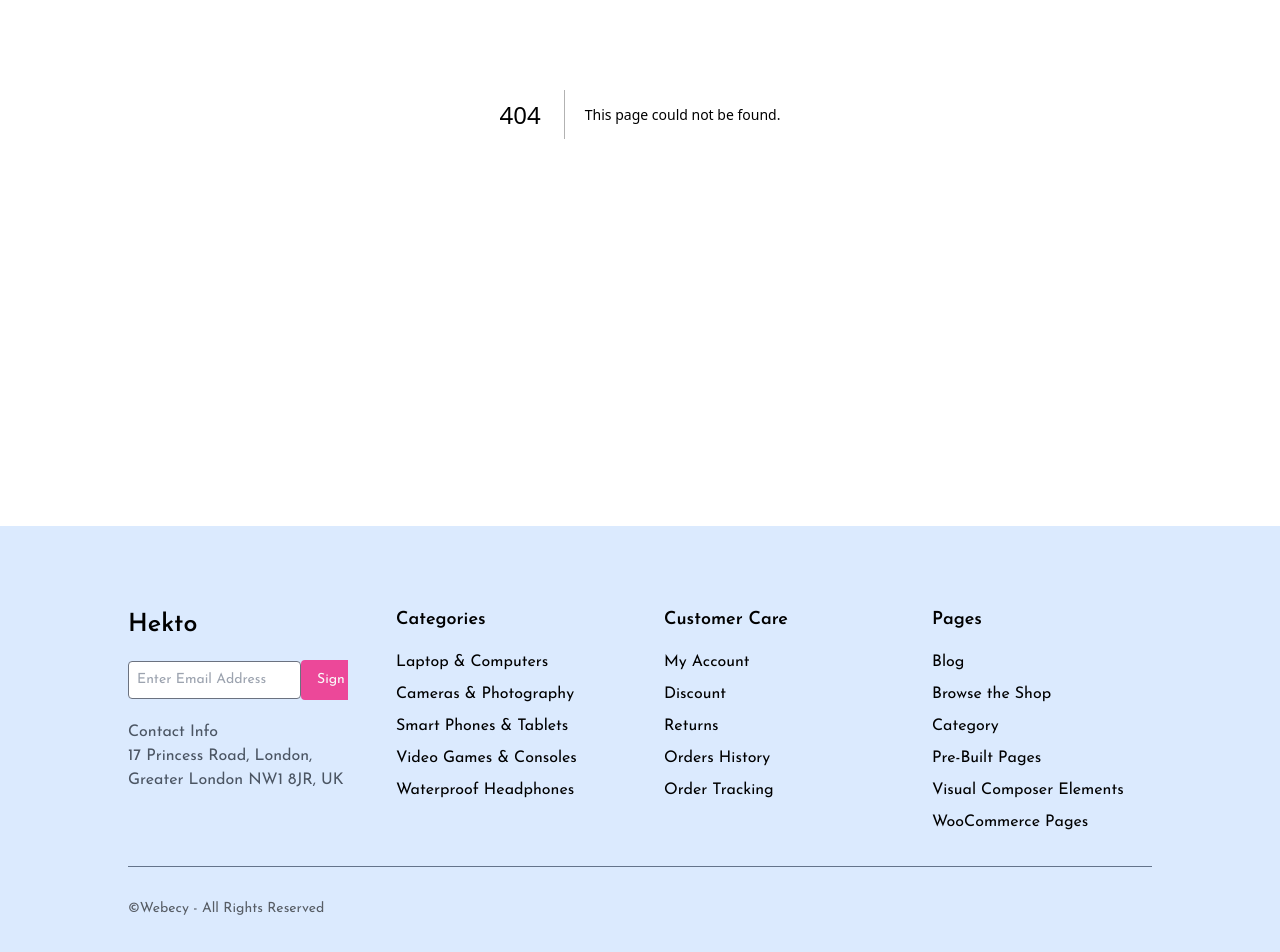
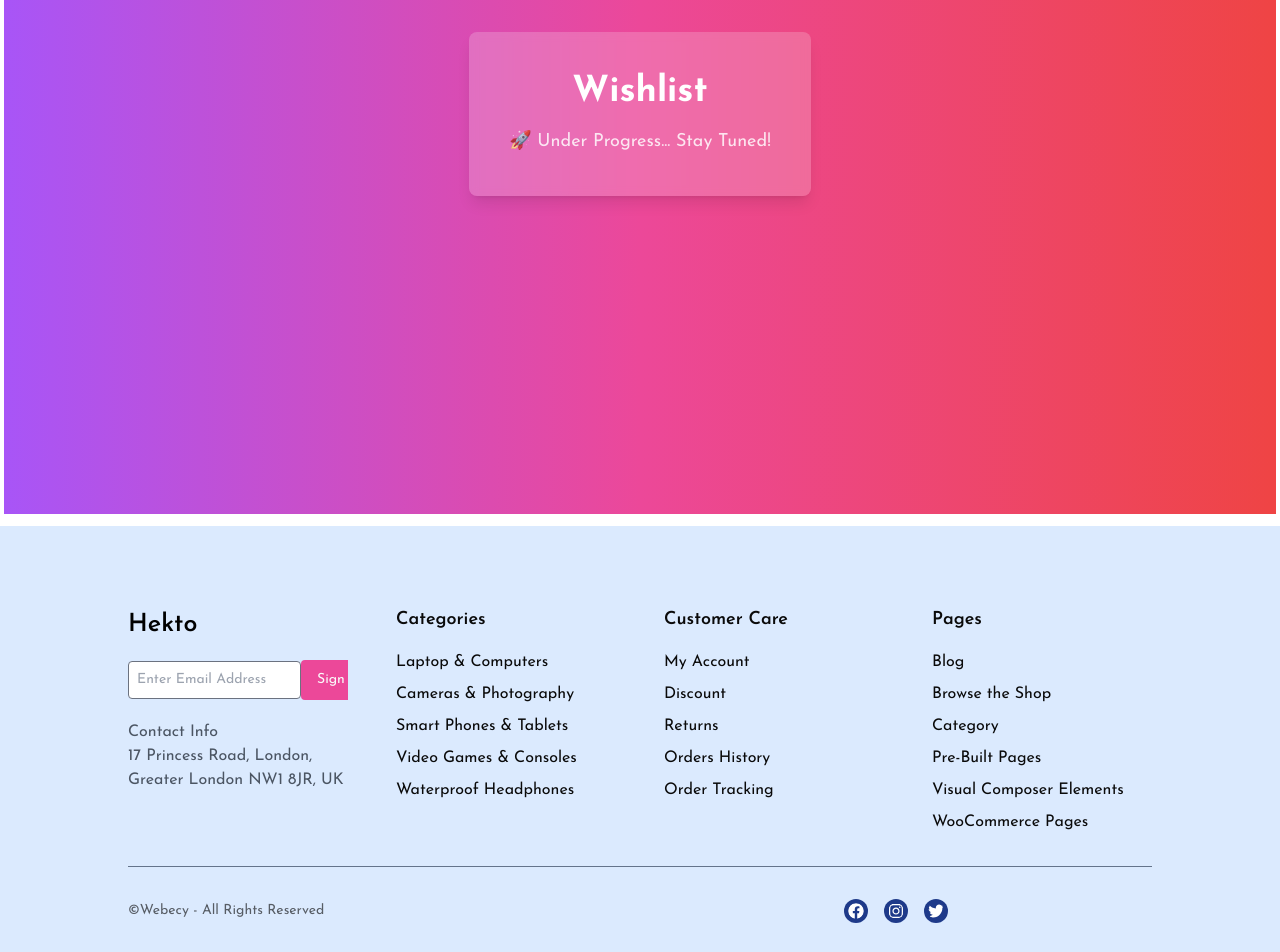
Before and after one commit to ISMAIL-AHMED-SHAH/Hackathon-2-clone, a Next.js app: page /wishlist in a window 1280 px wide. Before the commit this address had no page. Shown: the part 440-1392 px from the top of the page. Built offline with nearby package versions, Linux system fonts and the light colour scheme.

Commit message:
addition

```diff
--- a/package.json
+++ b/package.json
@@ -9,6 +9,7 @@
     "lint": "next lint"
   },
   "dependencies": {
+    "@clerk/nextjs": "^6.9.6",
     "@radix-ui/react-dialog": "^1.1.2",
     "@radix-ui/react-slot": "^1.1.0",
     "class-variance-authority": "^0.7.1",
--- /dev/null
+++ b/src/app/(auth)/sign-in/[[...sign-in]]/page.tsx
@@ -0,0 +1,12 @@
+import { SignIn } from '@clerk/nextjs'
+import React from 'react'
+
+const SignInPage = () => {
+  return (
+    <div className='flex items-center justify-center h-screen w-full'>
+      <SignIn/>
+    </div>
+  )
+}
+
+export default SignInPage
--- a/src/app/components/DropdownMenu.tsx
+++ b/src/app/components/DropdownMenu.tsx
@@ -23,12 +23,12 @@ const DropdownMenu = () => {
         className="text-sm bg-transparent outline-none"
         onChange={handleNavigation}
       >
-        <option value="">Pages</option>
+        <option value="/">Pages</option>
         <option value="/contact">Contact</option>
         <option value="/about">About</option>
         <option value="/faq">FAQ</option>
         <option value="/login">Login</option>
-        <option value="/ordercompleted">Order Status</option>
+        <option value="/ordercompleted">Status</option>
       </select>
     </div>
   );
--- a/src/app/components/Footer.tsx
+++ b/src/app/components/Footer.tsx
@@ -1,6 +1,7 @@
 import { Button } from '@/components/ui/button';
 
 import React from 'react';
+import { FaFacebook, FaInstagram, FaTwitter } from 'react-icons/fa';
 
 const Footer = () => {
   return (
@@ -70,9 +71,17 @@ const Footer = () => {
 
       {/* Copyright Section */}
       <div className="mt-8 grid grid-cols-1 sm:grid-cols-2 items-center w-4/5 mx-auto">
+
         <p className="text-sm text-black opacity-60">©Webecy - All Rights Reserved</p>
 
+      {/* Social Media Icons */}
+      <div className="flex justify-center gap-4">
+                <FaFacebook className="bg-blue-900 text-white text-2xl rounded-full p-1" />
+                <FaInstagram className="bg-blue-900 text-white text-2xl rounded-full p-1" />
+                <FaTwitter className="bg-blue-900 text-white text-2xl rounded-full p-1" />
       </div>
+      </div>
+
     </footer>
   );
 };
--- a/src/app/components/HeaderTop.tsx
+++ b/src/app/components/HeaderTop.tsx
@@ -1,3 +1,4 @@
+import Link from 'next/link';
 import React from 'react';
 import { BsTelephoneForward } from 'react-icons/bs';
 import { FaRegEnvelope } from 'react-icons/fa';
@@ -11,21 +12,21 @@ const HeaderTop = () => {
       {/* Left Section */}
       <div className="flex items-center gap-6">
         {/* Email */}
-        <a
+        <Link
           href="mailto:mhhasanul@gmail.com"
           className="flex items-center gap-2 hover:text-gray-200"
         >
           <FaRegEnvelope />
           <span>mhhasanul@gmail.com</span>
-        </a>
+        </Link>
         {/* Phone */}
-        <a
+        <Link
           href="tel:1234567890"
           className="flex items-center gap-2 hover:text-gray-200"
         >
           <BsTelephoneForward />
           <span>(12345)67890</span>
-        </a>
+        </Link>
       </div>
 
       {/* Right Section */}
@@ -51,19 +52,20 @@ const HeaderTop = () => {
           <option value="PKR Rs">PKR</option>
         </select>
         {/* Login */}
-        <a href="/login" className="flex items-center gap-2 hover:text-gray-200">
+        <Link href="/login" className="flex items-center gap-2 hover:text-gray-200">
           <span>Login</span>
+
           <FiUser size={26} className="cursor-pointer"/>
-        </a>
+        </Link>
         {/* Wishlist */}
-        <a href="/wishlist" className="flex items-center gap-2 hover:text-gray-200">
+        <Link href="/wishlist" className="flex items-center gap-2 hover:text-gray-200">
           <span>Wishlist</span>
           <IoIosHeartEmpty size={26} className="cursor-pointer"/>
-        </a>
+        </Link>
         {/* Cart */}
-        <a href="/cart" className="flex items-center hover:text-gray-200">
+        <Link href="/cart" className="flex items-center hover:text-gray-200">
           <LuShoppingCart size={26} className="cursor-pointer"/>
-        </a>
+        </Link>
       </div>
     </div>
   );
--- a/src/app/layout.tsx
+++ b/src/app/layout.tsx
@@ -26,9 +26,9 @@ export default function RootLayout({
   return (
     <html lang="en" className={josefinSans.variable}>
       <body className="antialiased">
-      <main className="mx-auto my-3 px-2 lg:px-1 max-w-7xl">
         <HeaderTop />
         <Navbar />
+      <main className="mx-auto my-3 px-2 lg:px-1 max-w-7xl">
         {children}
         </main>
         <Footer />
--- /dev/null
+++ b/src/app/wishlist/page.tsx
@@ -0,0 +1,16 @@
+import React from 'react';
+
+const page = () => {
+  return (
+    <div className="flex items-center justify-center h-screen bg-gradient-to-r from-purple-500 via-pink-500 to-red-500 text-white">
+      <div className="text-center p-10 rounded-lg shadow-lg bg-white/20 backdrop-blur-sm">
+        <h1 className="text-4xl font-bold mb-4">Wishlist</h1>
+        <p className="text-lg font-medium animate-pulse">
+          🚀 Under Progress... Stay Tuned!
+        </p>
+      </div>
+    </div>
+  );
+};
+
+export default page;
```
Also changed, not shown: 1 other file (tests, documents, lock files or other folders).
